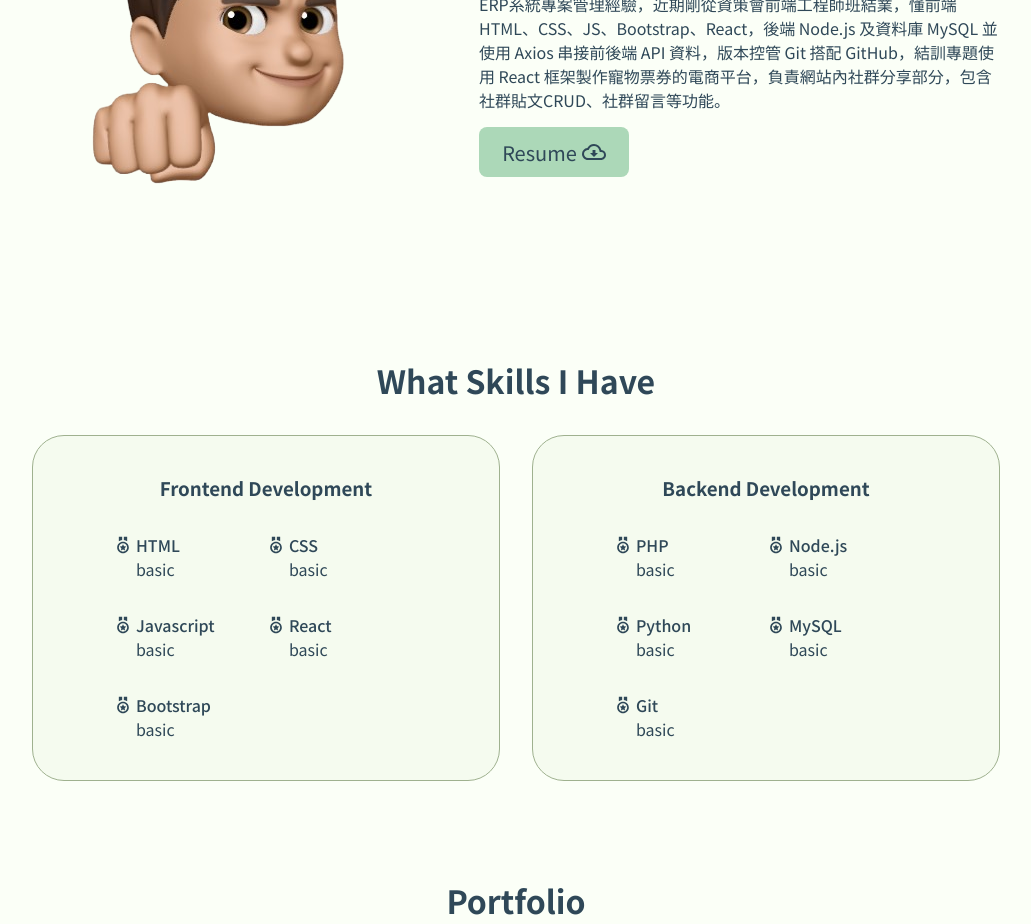
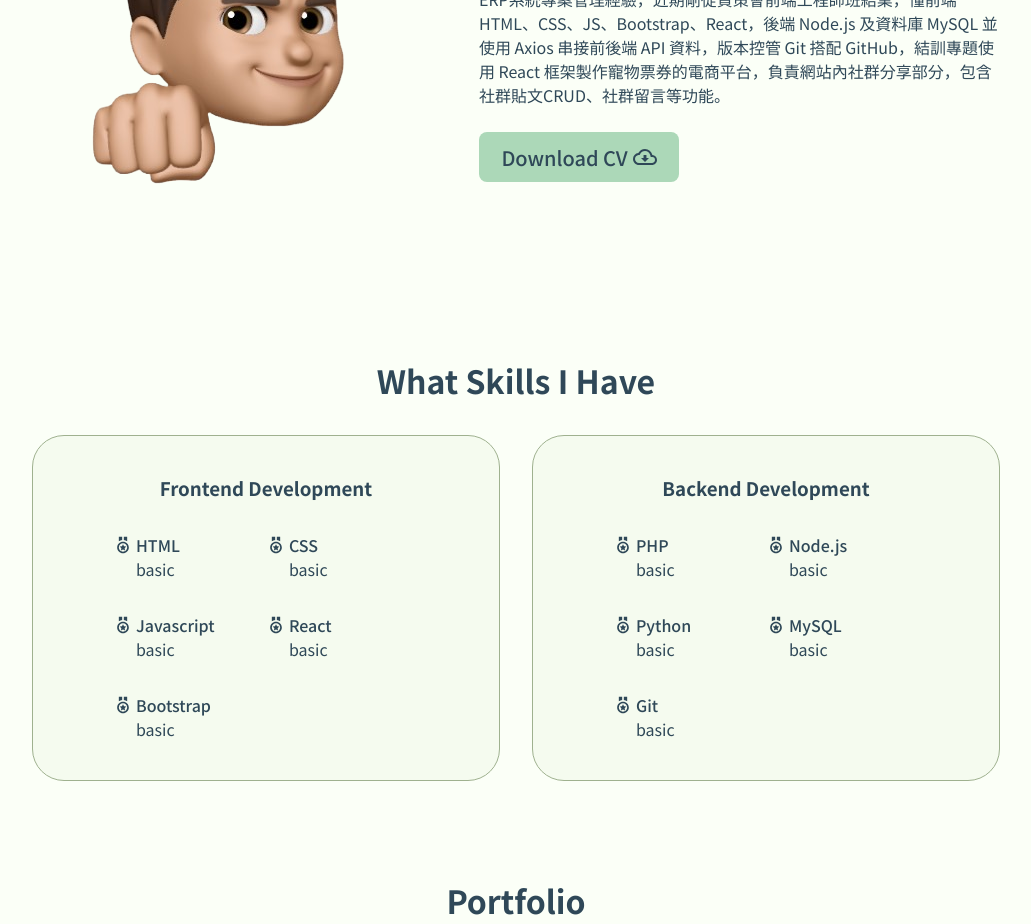
Before and after one commit to cyril-ke/Cyril_Portfolio_Website, a React (Create React App) app: page / in a window 1280 px wide. Shown: the part 1160-2084 px from the top of the page, without its empty margins (124-1155 px from the left). Built offline with nearby package versions, Linux system fonts and the light colour scheme.

Commit message:
[update] download resume renamed

```diff
--- a/src/components/About/About.js
+++ b/src/components/About/About.js
@@ -24,7 +24,7 @@ const About = () => {
           </p>
           <div></div>
           <a className="about_button" href={resume} download>
-            Resume
+            Download CV
             <MdOutlineCloudDownload />
           </a>
         </div>
--- a/src/components/About/_About.scss
+++ b/src/components/About/_About.scss
@@ -28,15 +28,16 @@
   .about_button {
     text-decoration: none;
     border-radius: 8px;
-    width: 150px;
+    width: 200px;
     height: 50px;
     display: flex;
     text-align: center;
     align-items: center;
     justify-content: center;
-    margin-top: 15px;
+    margin-top: 25px;
     background-color: #acd8b8;
     font-size: 20px;
+    font-weight: 500;
   }
 
   .about_button > svg {
```
